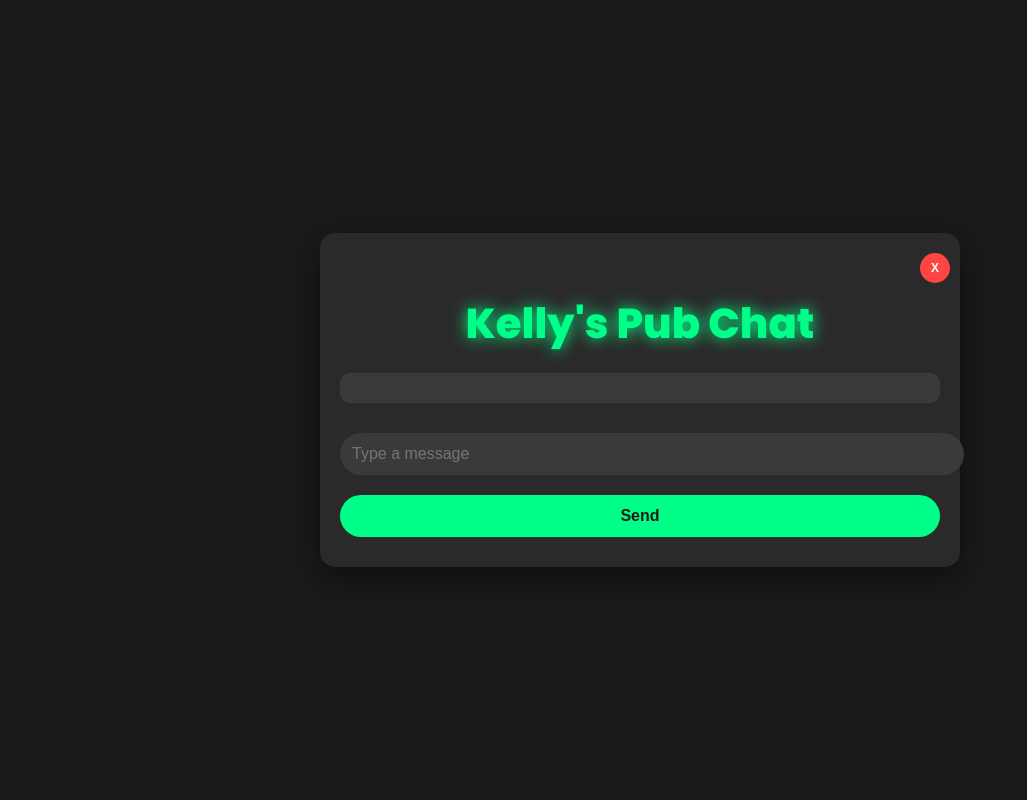
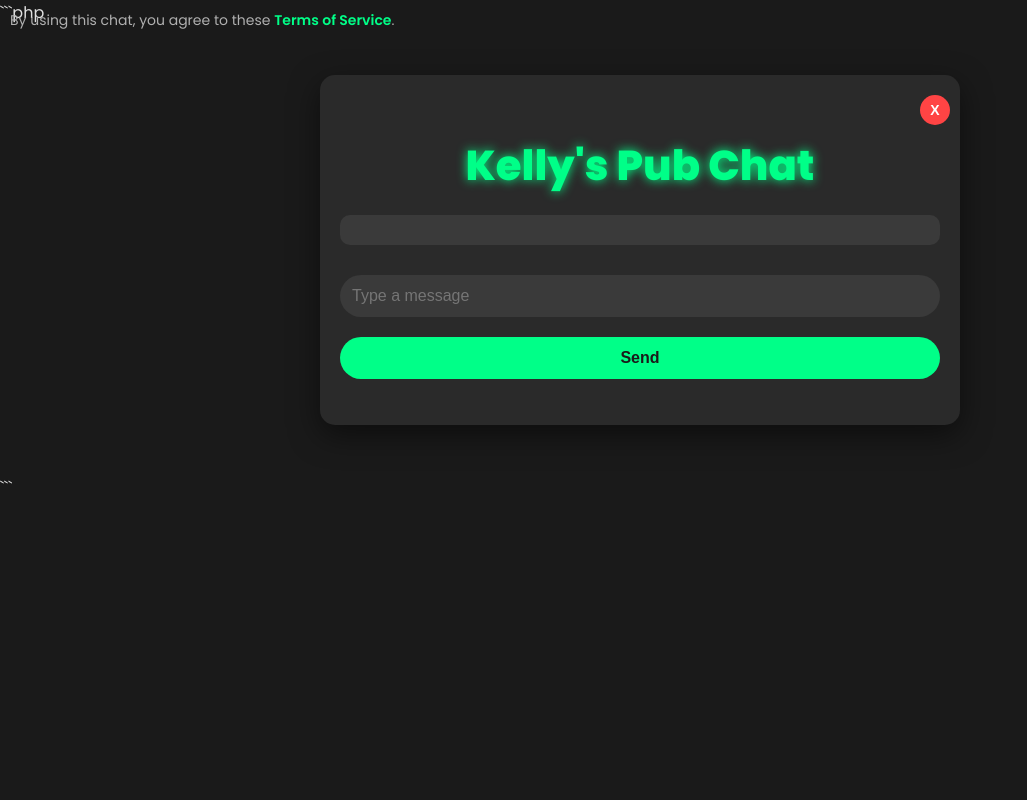
Before and after one commit to philsmcc/ssmchat, a PHP site: page /chat.php in a window 1280 px wide. Shown: the whole page, without its empty margins (0-1027 px from the left). Run offline with PHP 8.4, Linux system fonts and the light colour scheme; the visitor is signed in with stand-in values (Sample User, id 1); data that the repository does not hold is empty.

Commit message:
Add files via upload

````diff
--- a/chat.php
+++ b/chat.php
@@ -1,3 +1,4 @@
+```php
 <?php
 ini_set('display_errors', 1);
 ini_set('display_startup_errors', 1);
@@ -32,26 +33,41 @@ file_put_contents('/tmp/chat_debug.log', "Chat Session: " . print_r($_SESSION, t
             color: #e0e0e0;
             font-family: 'Poppins', sans-serif;
             margin: 0;
-            display: flex;
-            justify-content: center;
-            align-items: center;
+            display: block;
             min-height: 100vh;
-            overflow-x: hidden;
+            overflow-x: auto;
+        }
+        .tos-container {
+            position: absolute;
+            top: 10px;
+            left: 10px;
+            color: #b0b0b0;
+            font-size: 0.875rem;
+            z-index: 1000;
+        }
+        .tos-container a {
+            color: #00ff88;
+            text-decoration: none;
+            font-weight: 600;
+        }
+        .tos-container a:hover {
+            text-decoration: underline;
         }
         .container {
             max-width: 600px;
             width: 90%;
             padding: 20px;
+            margin: 50px auto;
             background: #2a2a2a;
             border-radius: 15px;
             box-shadow: 0 10px 30px rgba(0, 0, 0, 0.5);
-            animation: fadeIn 1s ease-in;
+            animation: fadeIn 0.5s ease-in;
             position: relative;
         }
         h1 {
             text-align: center;
             color: #00ff88;
-            text-shadow: 0 0 15px #00ff88;
+            text-shadow: 0 0 10px #00ff88;
             animation: pulse 2s infinite;
             font-size: 2.5rem;
             margin-top: 40px;
@@ -127,9 +143,9 @@ file_put_contents('/tmp/chat_debug.log', "Chat Session: " . print_r($_SESSION, t
             right: 10px;
             background: #ff4444;
             color: #fff;
-            padding: 6px 10px;
+            padding: 8px 12px;
             border-radius: 50%;
-            font-size: 12px;
+            font-size: 14px;
             cursor: pointer;
             transition: transform 0.3s;
             width: 30px;
@@ -159,6 +175,9 @@ file_put_contents('/tmp/chat_debug.log', "Chat Session: " . print_r($_SESSION, t
     </style>
 </head>
 <body>
+    <div class="tos-container">
+        By using this chat, you agree to these <a href="terms.php">Terms of Service</a>.
+    </div>
     <div class="container">
         <form method="POST" action="exit.php">
             <button type="submit" class="exit-button">X</button>
@@ -218,3 +237,4 @@ file_put_contents('/tmp/chat_debug.log', "Chat Session: " . print_r($_SESSION, t
 <?php
 $conn->close();
 ?>
+```
````
